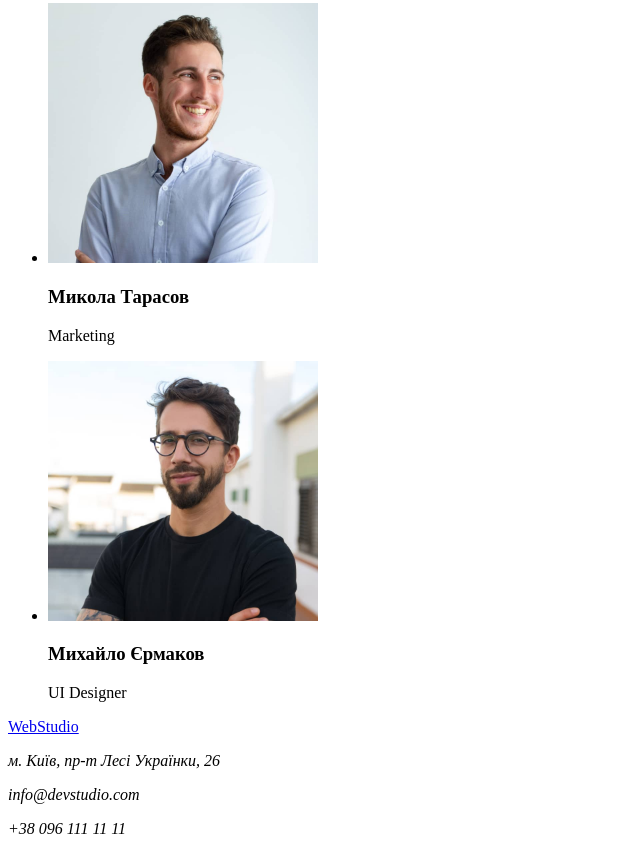
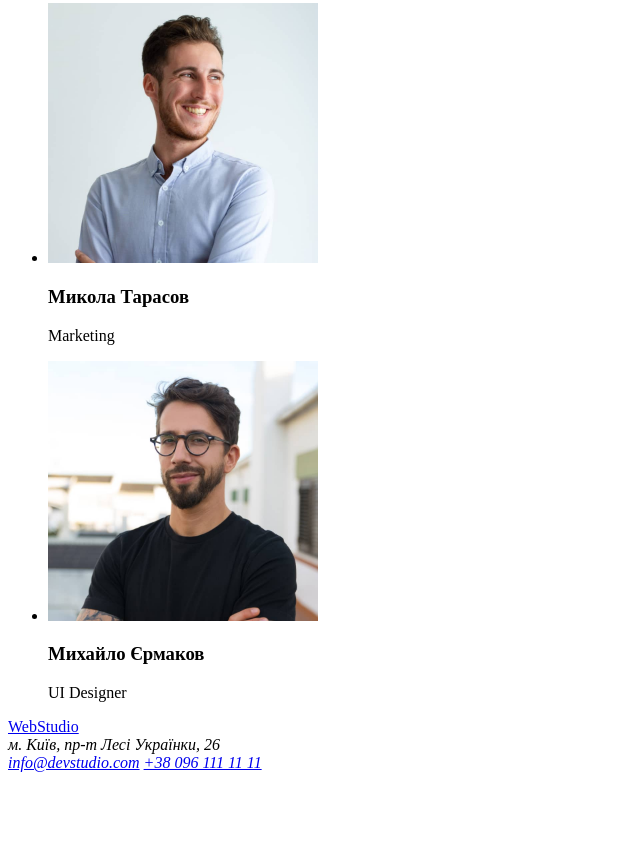
Before and after one commit to Rdk001/goit-markup-hw-01, a plain HTML site: page index.html in a window 1280 px wide. Shown: the part 2285-3139 px from the top of the page, without its empty margins (0-640 px from the left). After the commit the page ends 3065 px from the top, so only its background shows below. Drawn offline with Linux system fonts and the light colour scheme.

Commit message:
в  подвале заменил абзац на ссылку

```diff
--- a/index.html
+++ b/index.html
@@ -141,10 +141,10 @@
     <!-- Підвал -->
     <footer>
       <a href="#">WebStudio</a>
+      <address>м. Київ, пр-т Лесі Українки, 26</address>
       <address>
-        <p>м. Київ, пр-т Лесі Українки, 26</p>
-        <p>info@devstudio.com</p>
-        <p>+38 096 111 11 11</p>
+        <a href="mailto:info@devstudio.com"> info@devstudio.com</a>
+        <a href="tel:+380961111111"> +38 096 111 11 11</a>
       </address>
     </footer>
   </body>
```
